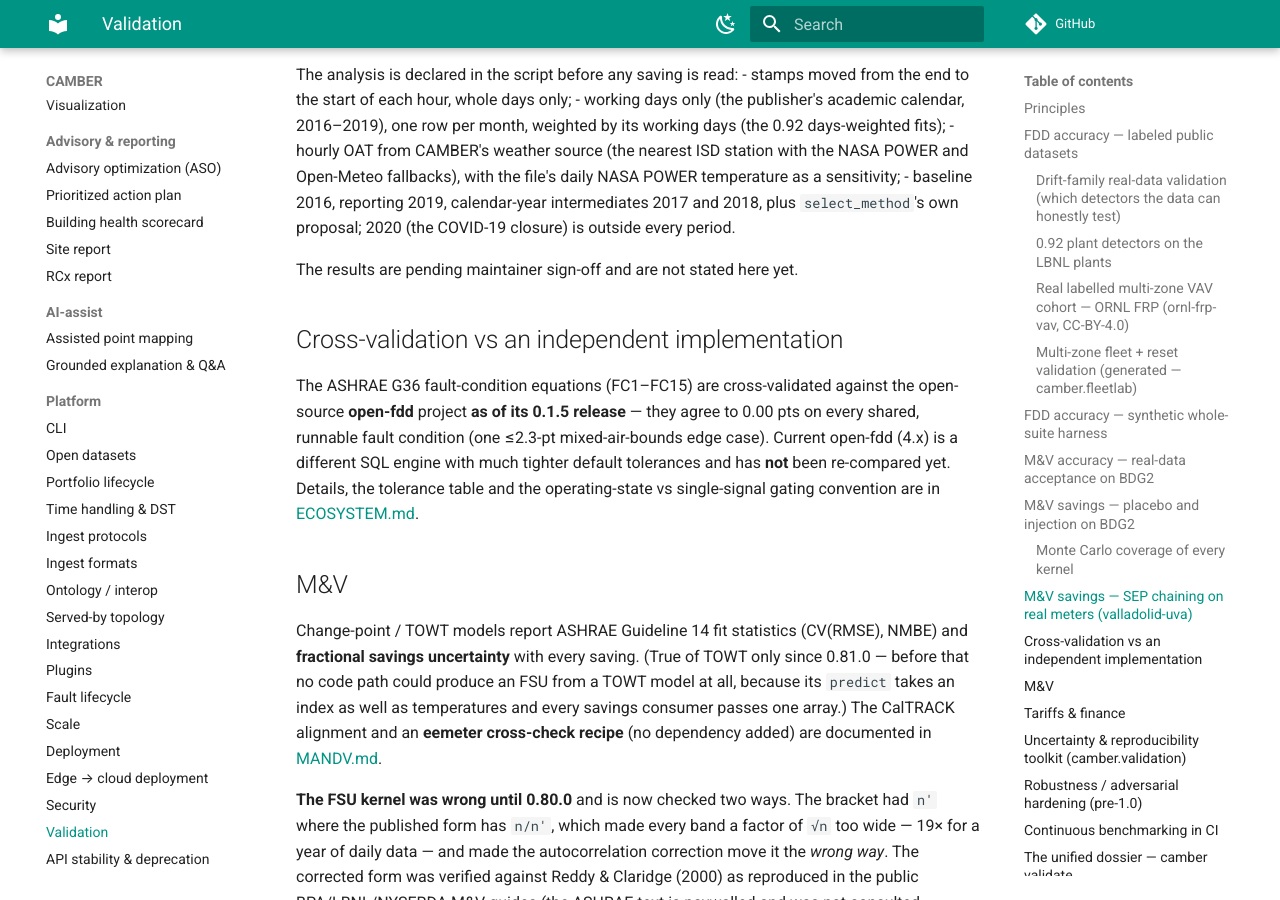
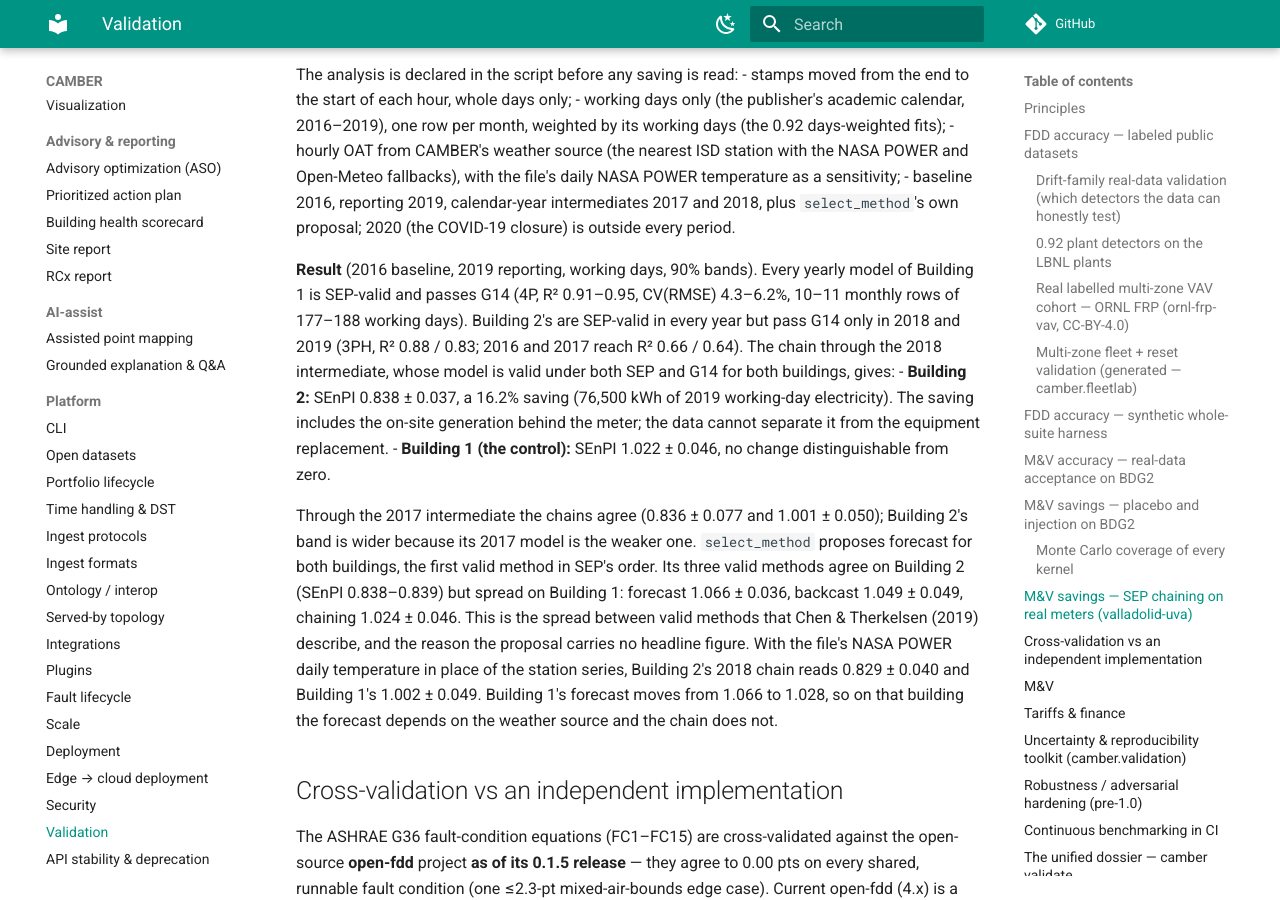
Before and after one commit to yroussev/camber, an MkDocs documentation site: the page built from docs/VALIDATION.md, in a window 1280 px wide and 900 px high, scrolled down 16201 px. Built offline with MkDocs 1.6.1 and Material for MkDocs 9.7.7, drawn with Linux system fonts in a browser that asks for light colours; comment, search, counter and statistics services are not loaded.

Commit message:
validation: publish the valladolid-uva SEP chaining result (#50)

```diff
--- a/docs/VALIDATION.md
+++ b/docs/VALIDATION.md
@@ -435,7 +435,25 @@ The analysis is declared in the script before any saving is read:
 - baseline 2016, reporting 2019, calendar-year intermediates 2017 and 2018, plus
   `select_method`'s own proposal; 2020 (the COVID-19 closure) is outside every period.
 
-The results are pending maintainer sign-off and are not stated here yet.
+**Result** (2016 baseline, 2019 reporting, working days, 90% bands). Every yearly model of
+Building 1 is SEP-valid and passes G14 (4P, R² 0.91–0.95, CV(RMSE) 4.3–6.2%, 10–11 monthly rows of
+177–188 working days). Building 2's are SEP-valid in every year but pass G14 only in 2018 and 2019
+(3PH, R² 0.88 / 0.83; 2016 and 2017 reach R² 0.66 / 0.64). The chain through the 2018
+intermediate, whose model is valid under both SEP and G14 for both buildings, gives:
+- **Building 2:** SEnPI 0.838 ± 0.037, a 16.2% saving (76,500 kWh of 2019 working-day
+  electricity). The saving includes the on-site generation behind the meter; the data cannot
+  separate it from the equipment replacement.
+- **Building 1 (the control):** SEnPI 1.022 ± 0.046, no change distinguishable from zero.
+
+Through the 2017 intermediate the chains agree (0.836 ± 0.077 and 1.001 ± 0.050); Building 2's
+band is wider because its 2017 model is the weaker one. `select_method` proposes forecast for both
+buildings, the first valid method in SEP's order. Its three valid methods agree on Building 2
+(SEnPI 0.838–0.839) but spread on Building 1: forecast 1.066 ± 0.036, backcast 1.049 ± 0.049,
+chaining 1.024 ± 0.046. This is the spread between valid methods that Chen & Therkelsen (2019)
+describe, and the reason the proposal carries no headline figure. With the file's NASA POWER daily
+temperature in place of the station series, Building 2's 2018 chain reads 0.829 ± 0.040 and
+Building 1's 1.002 ± 0.049. Building 1's forecast moves from 1.066 to 1.028, so on that building the
+forecast depends on the weather source and the chain does not.
 
 ## Cross-validation vs an independent implementation
 
```
Also changed, not shown: CHANGELOG.md (+3 -1 lines).
